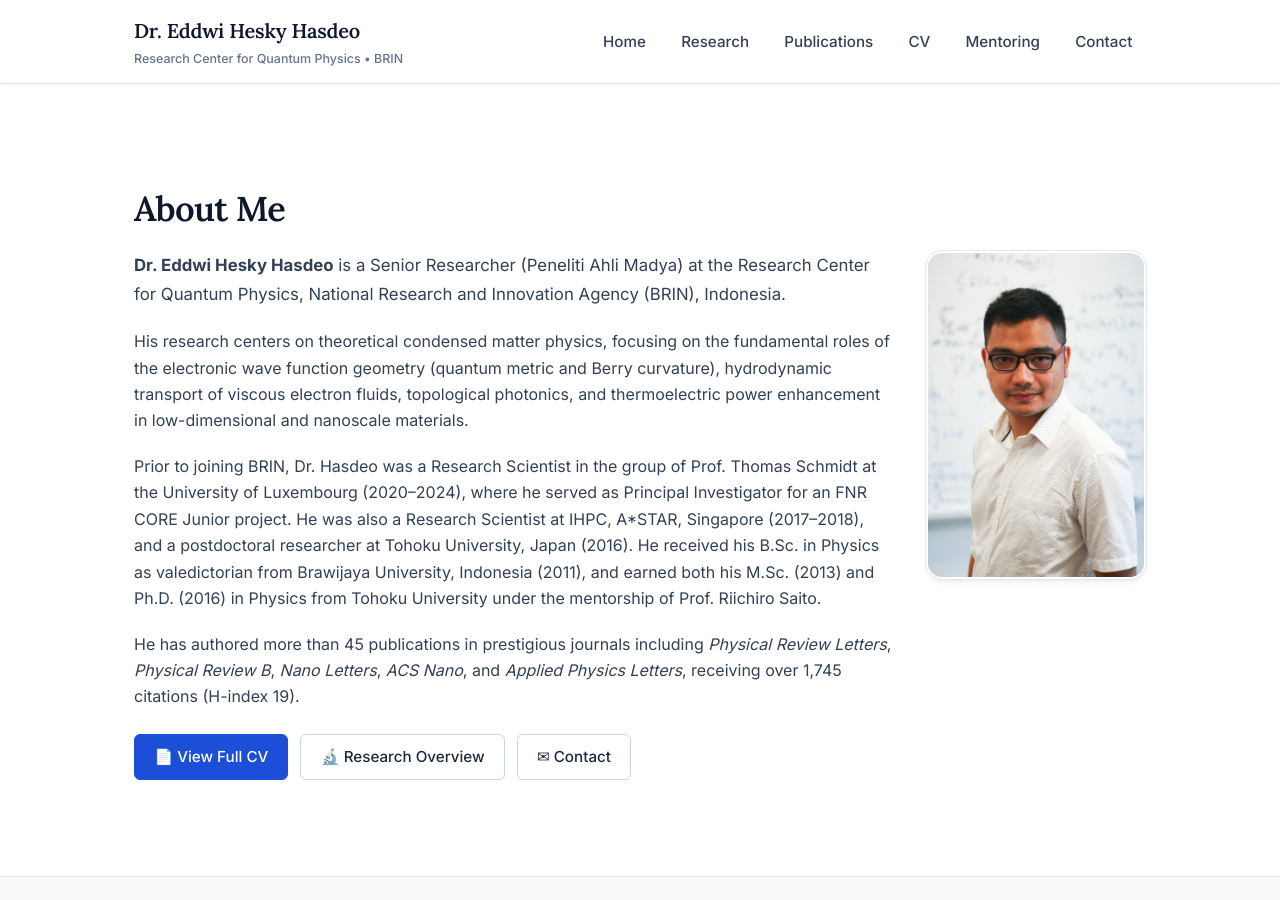
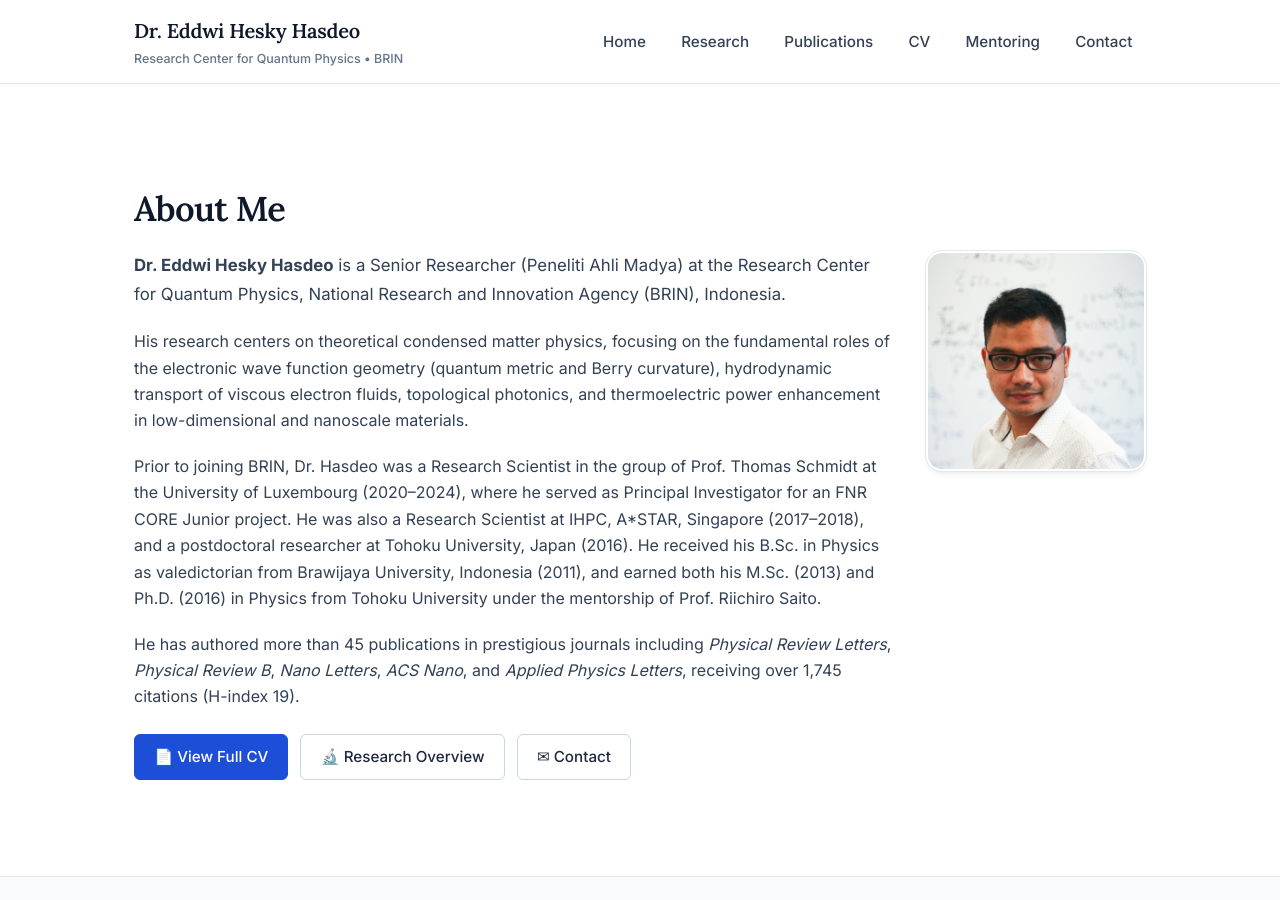
Before and after one commit to heskyhasdeo/heskyhasdeo.github.io, a Jekyll site: the page built from about.markdown, in a window 1280 px wide and 900 px high. Built offline with Jekyll 4.4.1, drawn with Linux system fonts in a browser that asks for light colours.

Commit message:
Crop portrait from bottom to keep head fully uncut and proportional

```diff
--- a/about.markdown
+++ b/about.markdown
@@ -30,6 +30,6 @@ description: "About Dr. Eddwi Hesky Hasdeo: academic background, research intere
   </div>
 
   <div style="flex-shrink: 0; text-align: center;">
-    <img src="{{ '/assets/images/hasdeo.jpg' | relative_url }}" alt="Dr. Eddwi Hesky Hasdeo" style="width: 220px; border-radius: var(--radius-lg); box-shadow: var(--shadow-md); border: 2px solid #ffffff; outline: 1px solid var(--color-border);">
+    <img src="{{ '/assets/images/hasdeo.jpg' | relative_url }}" alt="Dr. Eddwi Hesky Hasdeo" style="width: 220px; height: 220px; object-fit: cover; object-position: center top; border-radius: var(--radius-lg); box-shadow: var(--shadow-md); border: 2px solid #ffffff; outline: 1px solid var(--color-border);">
   </div>
 </div>
--- a/assets/css/style.scss
+++ b/assets/css/style.scss
@@ -242,6 +242,7 @@ img {
   width: 230px;
   height: 230px;
   object-fit: cover;
+  object-position: center top;
   border-radius: var(--radius-lg);
   box-shadow: var(--shadow-lg);
   border: 3px solid #ffffff;
```
Also changed, not shown: assets/images/hasdeo.jpg.
